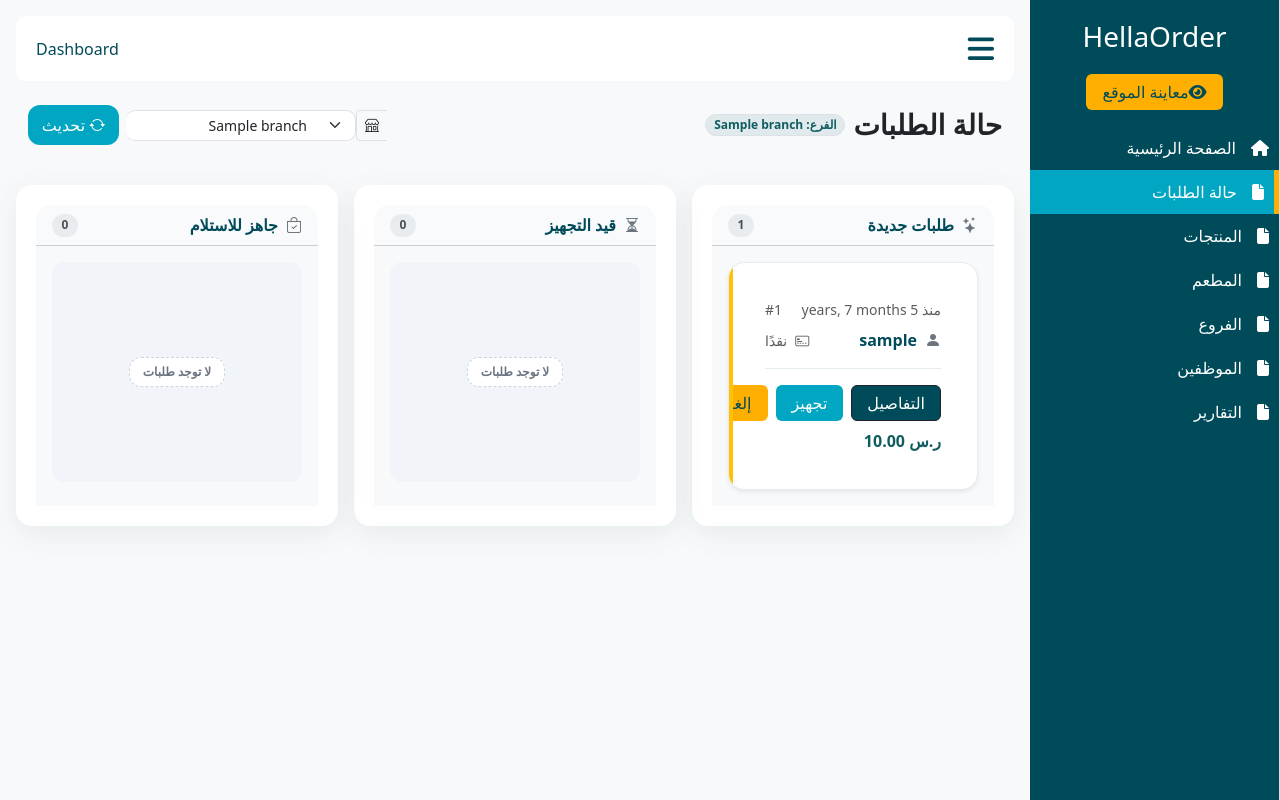
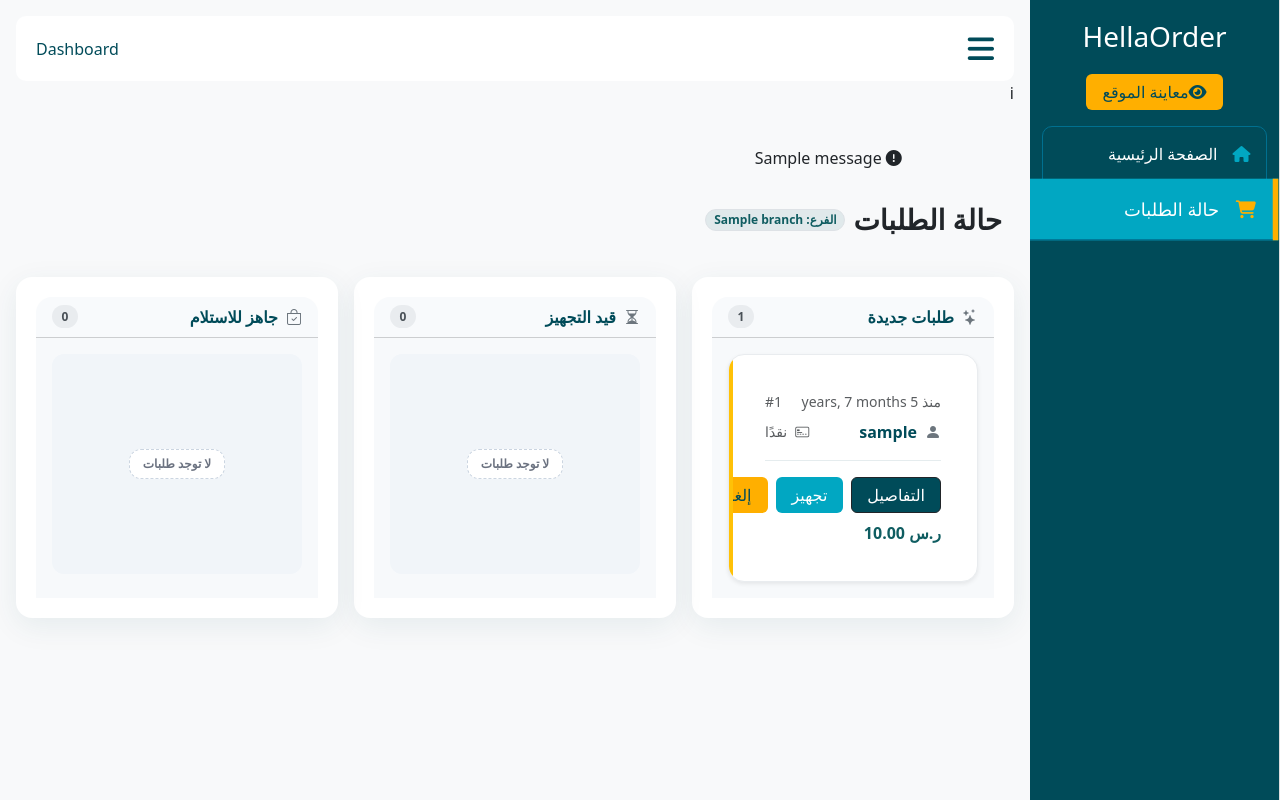
Before and after one commit to Turki20/HallaOrder, a Django app: page /board/1/ in a window 1280 px wide. Run offline with Django 5.2, Linux system fonts and the light colour scheme; a user stored in the database is signed in; tables that the repository leaves empty hold one stand-in row (values such as "Sample post"); one stand-in notice (Sample message) is shown; some libraries are stand-ins or nearby versions.

Commit message:
edit base.html

```diff
--- a/home/static/css/base.css
+++ b/home/static/css/base.css
@@ -146,6 +146,13 @@ body {
     min-height: 100vh;
     height: auto;
     z-index: 1000;
+    display: flex;
+    flex-direction: column;
+    align-items: center;
+}
+
+.sidebar ul li a i {
+    color: var(--light_blue_color);
 }
 
 .sidebar h3 {
@@ -164,6 +171,9 @@ body {
     list-style: none;
     padding: 0;
     margin: 0;
+    width: 90%;
+    border: 1px solid var(--blue_color);
+    border-radius: 10px;
 }
 
 .sidebar li {
@@ -176,7 +186,8 @@ body {
     color: var(--white_color);
     display: block;
     width: 100%;
-    padding: 10px;
+    padding: 15px;
+    border-bottom: 1px solid var(--blue_color)
 }
 
 .sidebar li a i {
@@ -186,6 +197,11 @@ body {
     background-color: var(--light_blue_color);
     border-right: 5px solid var(--orange_color);
     font-weight: bold;
+    transform: scale(1.12);
+}
+
+.sidebar li.active a i {
+    color: var(--orange_color);
 }
 
 .content {
--- a/home/templates/home/base.html
+++ b/home/templates/home/base.html
@@ -41,31 +41,33 @@
                     <a href="#"><i class="fa-solid fa-house"></i>الصفحة الرئيسية</a>
                 </li>
                 <li class="{% if current_page == 'orders:order_board' %}active{% endif %}">
-                  <a href="{% url 'orders:order_board' %}"><i class="fa-solid fa-file"></i>حالة الطلبات</a>
+                  <a href="{% url 'orders:order_board' %}"><i class="fa-solid fa-cart-shopping"></i>حالة الطلبات</a>
                 </li>
+                  {% if request.user.profile.role == 'RestaurantOwner' %}
                 <li class="{% if request.path == '/menu/' %}active{% endif %}">
-                  <a href="{% url 'menu:menu_view' %}"><i class="fa-solid fa-file"></i>المنتجات</a>
+                  <a href="{% url 'menu:menu_view' %}"><i class="fa-solid fa-burger"></i>المنتجات</a>
                 </li>
                 <li class="{% if current_page == 'restaurants' %}active{% endif %}">
-                    <a href="{% url 'restaurants' %}"><i class="fa-solid fa-file"></i>المطعم</a>
+                    <a href="{% url 'restaurants' %}"><i class="fa-solid fa-store"></i>المطعم</a>
                 </li>
                 <li class="{% if current_page == 'branches' %}active{% endif %}">
-                    <a href="{% url 'branches' %}"><i class="fa-solid fa-file"></i>الفروع</a>
+                    <a href="{% url 'branches' %}"><i class="fa-solid fa-building"></i>الفروع</a>
                 </li>
                 <li class="{% if request.path == '/users/all_users/' %}active{% endif %}">
-                    <a href="{% url 'users:all_users' %}"><i class="fa-solid fa-file"></i>الموظفين</a>
+                    <a href="{% url 'users:all_users' %}"><i class="fa-solid fa-users"></i>الموظفين</a>
                 </li>
                 <!-- <li class="{% if current_page == 'subscription_plans' %}active{% endif %}">
                     <a href="{% url 'subscription_plans' %}"><i class="fa-solid fa-file"></i>الباقات</a>
                 </li> -->
-                <li data-page="products"><a href=""><i class="fa-solid fa-file"></i>التقارير</a></li>
+                <li data-page="products"><a href=""><i class="fa-solid fa-chart-pie"></i>التقارير</a></li>
+                {% endif %}
             </ul>
         </div>
         <div class="content">
             <header>
                 <button onclick="toggleSidebar()"><i class="fa-solid fa-bars"></i></button>
                 <span>Dashboard</span>
-            </header>
+            </header>i
             <div id="mainContent">
                 {% block dashboard_content %}
                   <!-- <div class="row p-4 g-4">
--- a/orders/templates/orders/board.html
+++ b/orders/templates/orders/board.html
@@ -4,6 +4,27 @@
 {% block dashboard_content %}
 <link rel="stylesheet" href="https://cdn.jsdelivr.net/npm/bootstrap-icons@1.11.3/font/bootstrap-icons.min.css">
 <div class="container-fluid py-4" dir="rtl">
+
+
+<div class="row">
+        <div class="col"></div>
+        <div class="col-10">
+            <div class="w-100">
+                {% if messages %}
+                <ul>
+                    {% for message in messages %}
+                    <div class="alert {{message.tags}}">
+                        <i class="fa-solid fa-circle-exclamation"></i>
+                        <span>{{message}}</span>
+                    </div>
+                    {% endfor %}
+                </ul>
+                {% endif %}
+            </div>
+        </div>
+        <div class="col"></div>
+    </div>
+
 
 <div class="d-flex flex-wrap justify-content-between align-items-center gap-2 mb-3">
   <div class="d-flex align-items-center gap-2">
@@ -17,6 +38,8 @@
       </span>
     {% endif %}
   </div>
+
+  {% if request.user.profile.role == 'RestaurantOwner' %}
 
   <div class="d-flex align-items-center gap-2">
     {# محدد الفروع بشكل أجمل مع أيقونة متجر؛ بدون خيار "جميع الفروع" #}
@@ -44,6 +67,9 @@
       <i class="bi bi-arrow-repeat" style="padding-left:4px;"></i> تحديث
     </button>
   </div>
+
+
+  {% endif %}
 </div>
 
 
--- a/orders/views.py
+++ b/orders/views.py
@@ -55,8 +55,12 @@ def _user_default_branch(user):
 
 # ---- views ----------------------------------------------------------------
 
-@login_required
+@login_required(login_url='/users/login/')
 def order_board_default(request):
+
+    if request.user.profile.role == 'Cashier':
+        return redirect('orders:order_board_by_branch', request.user.profile.branch.id)
+
     """
     /board/ → find default branch, then redirect to /board/<branch_id>/
     """
@@ -71,11 +75,14 @@ def order_board_default(request):
     except NoReverseMatch:
         return redirect("/branches/")
 
-@login_required
+@login_required(login_url='/users/login/')
 def order_board(request, branch_id: int | None = None):
     branch_from_query = request.GET.get("branch")
     if branch_from_query and (branch_id is None or str(branch_id) != str(branch_from_query)):
         return redirect("orders:order_board_by_branch", branch_id=int(branch_from_query))
+
+    if request.user.profile.role == 'Cashier' and branch_id != request.user.profile.branch.id:
+        return redirect('orders:order_board')
 
     # allowed branches per role (your code)
     if hasattr(request.user, "role") and request.user.role in ["Cashier", "KitchenStaff"]:
@@ -106,7 +113,7 @@ def order_board(request, branch_id: int | None = None):
     }
     return render(request, "orders/board.html", context)
 
-@login_required
+@login_required(login_url='/users/login/')
 def order_detail(request, pk: int):
     order = (
         Order.objects.select_related("customer", "branch")
@@ -115,7 +122,7 @@ def order_detail(request, pk: int):
     )
     return render(request, "orders/detail.html", {"order": order})
 
-@login_required
+@login_required(login_url='/users/login/')
 def advance_status(request, pk: int):
     """
     Advance: New → Preparing → Ready → Delivered
@@ -135,7 +142,7 @@ def advance_status(request, pk: int):
     messages.success(request, f"تم نقل الطلب #{order.pk} إلى {nxt}.")
     return redirect(_rev("order_board_by_branch", branch_id=order.branch_id))
 
-@login_required
+@login_required(login_url='/users/login/')
 def cancel_order(request, pk: int):
     if request.method != "POST":
         # allow GET fallback during testing; you can enforce POST only
--- a/users/urls.py
+++ b/users/urls.py
@@ -9,4 +9,6 @@ urlpatterns = [
     path('logout/', views.logout_view, name='logout_view'),
     path('all_users/', views.all_users, name='all_users'),
     path('edit_user/<int:user_id>/', views.edit_user, name='edit_user'),
+    path('delete/', views.delete_user, name='delete_user'),
+
 ]
```
Also changed, not shown: menu/views.py (+8 -0 lines), restaurants/views.py (+10 -1 lines), users/decorators.py (added, +21 -0 lines), users/templates/users/edit_user.html (+5 -5 lines), users/templates/users/users_list.html (+47 -3 lines), users/views.py (+55 -5 lines).
